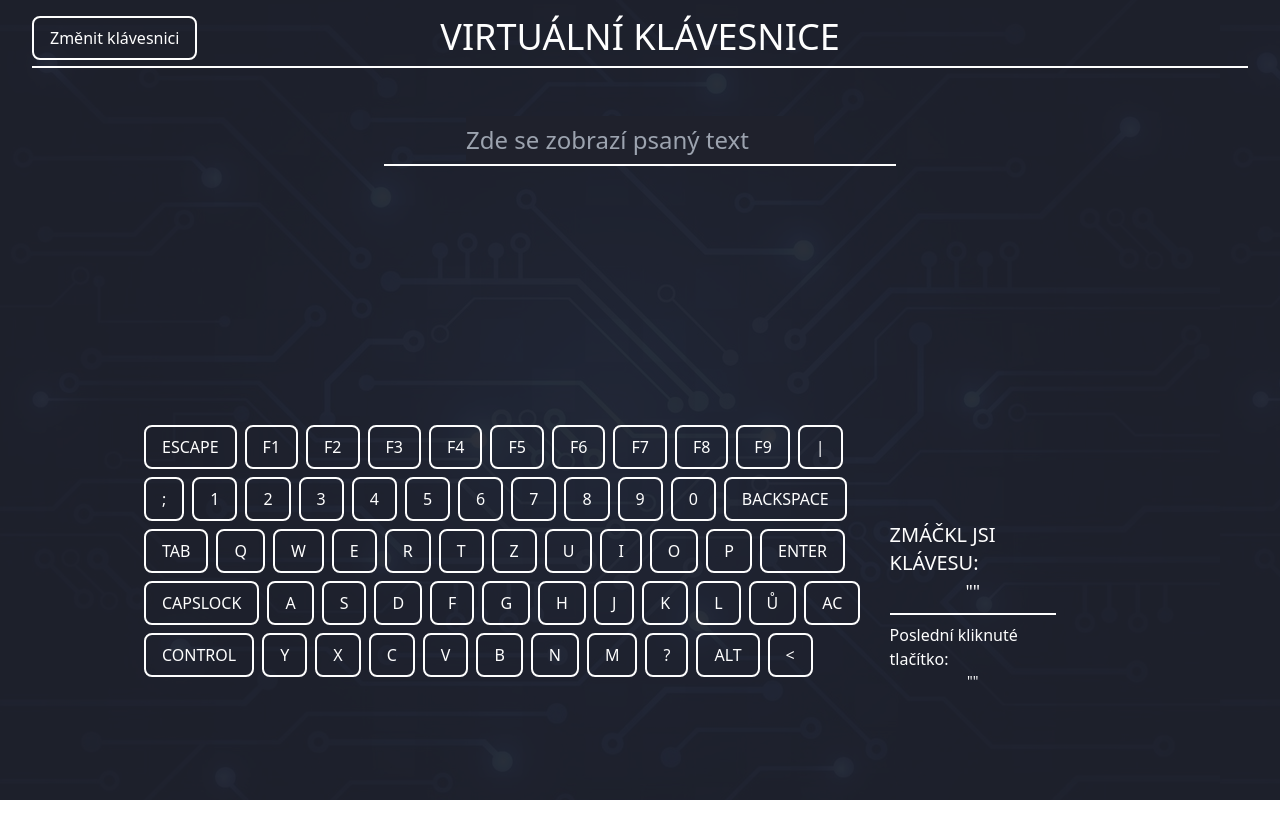
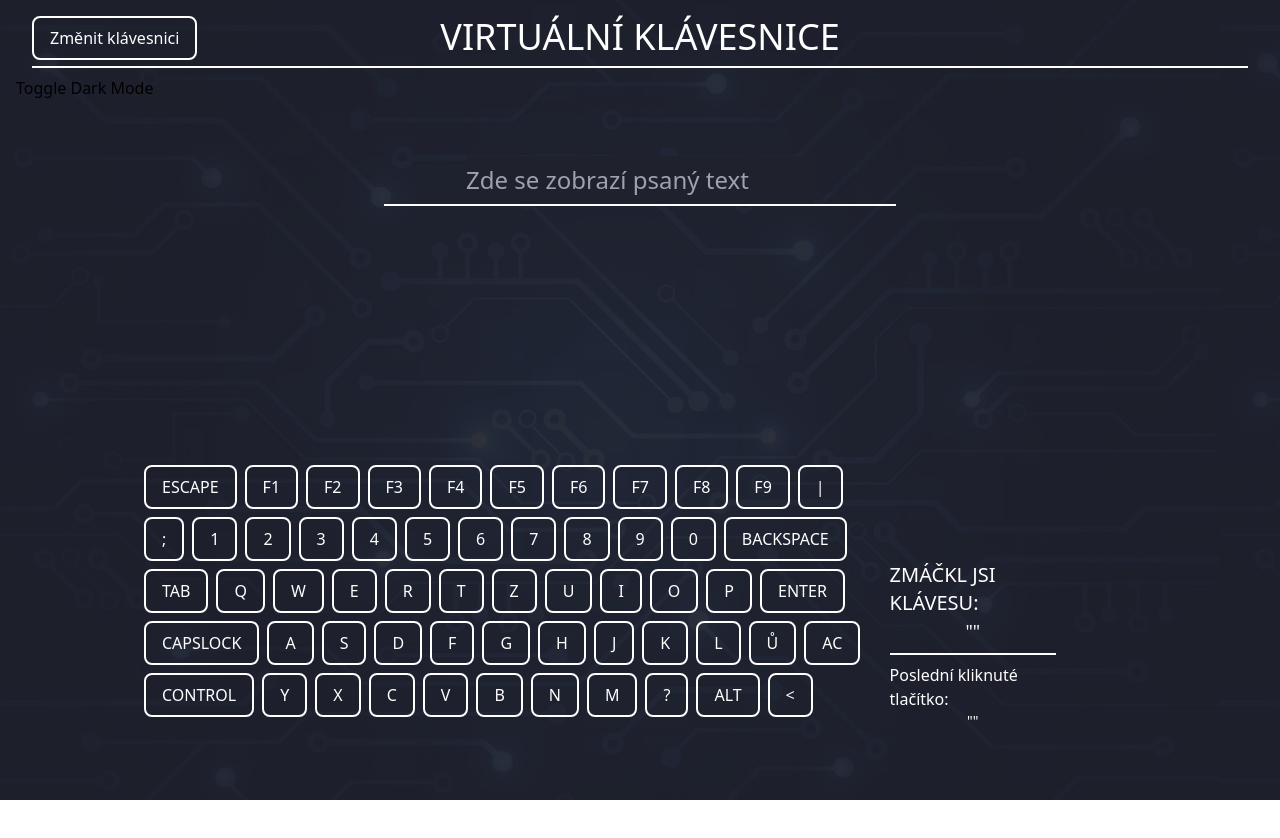
Before and after one commit to OndrejLosensky/virtual-keyboard, a React (Create React App) app: page / in a window 1280 px wide. Shown: the top 838 px of the page. Built offline with nearby package versions, Linux system fonts and the light colour scheme; the HTML template or start-up script is replaced by a standard one.

Commit message:
přidání tlačítka na změnu z dark do light modu

```diff
--- a/src/App.js
+++ b/src/App.js
@@ -1,14 +1,21 @@
 import Header from "../src/header/Header"
 import Keyboard from "./keyboard/Keyboard";
 import backgroundImage from "./assets/backgroundImage.png"
+import { ThemeProvider } from "./darkOrLight/ThemeChanger";
+import ThemeToggleButton from "./darkOrLight/ThemeToggleButton";
 function App() {
   return (
-    <section className="w-full h-screen lg:h-full bg-backColor" style={{
+
+    <ThemeProvider>
+        <section className="w-full h-screen lg:h-full bg-backColor" style={{
       backgroundImage: `url(${backgroundImage})`,
     }}>
           <Header/>
+          <ThemeToggleButton/>
           <Keyboard/>
-    </section>
+      </section>
+    </ThemeProvider>
+
   );
 }
 
--- /dev/null
+++ b/src/darkOrLight/ThemeChanger.js
@@ -0,0 +1,21 @@
+import React, { createContext, useContext, useState } from "react";
+
+const ThemeContext = createContext();
+
+export function ThemeProvider({ children }) {
+  const [theme, setTheme] = useState("light"); // Initial theme state
+
+  const toggleTheme = () => {
+    setTheme(theme === "light" ? "dark" : "light");
+  };
+
+  return (
+    <ThemeContext.Provider value={{ theme, toggleTheme }}>
+      {children}
+    </ThemeContext.Provider>
+  );
+}
+
+export function useTheme() {
+  return useContext(ThemeContext);
+}
--- /dev/null
+++ b/src/darkOrLight/ThemeToggleButton.js
@@ -0,0 +1,17 @@
+import React from "react";
+import { useTheme } from "./ThemeChanger";
+
+const ThemeToggleButton = () => {
+  const { theme, toggleTheme } = useTheme();
+
+  return (
+    <button
+      onClick={toggleTheme}
+      className="bg-blue-500 text-white py-2 px-4 rounded-md"
+    >
+      Toggle {theme === "light" ? "Dark" : "Light"} Mode
+    </button>
+  );
+};
+
+export default ThemeToggleButton;
--- a/src/index.css
+++ b/src/index.css
@@ -8,3 +8,13 @@ body {
     padding: 0;
     overflow: hidden; /* Prevent scrollbars */
   }
+
+
+/* styles.css (example) */
+body.light-theme {
+   color: aqua;
+}
+
+body.dark-theme {
+  color: red;
+}
```
